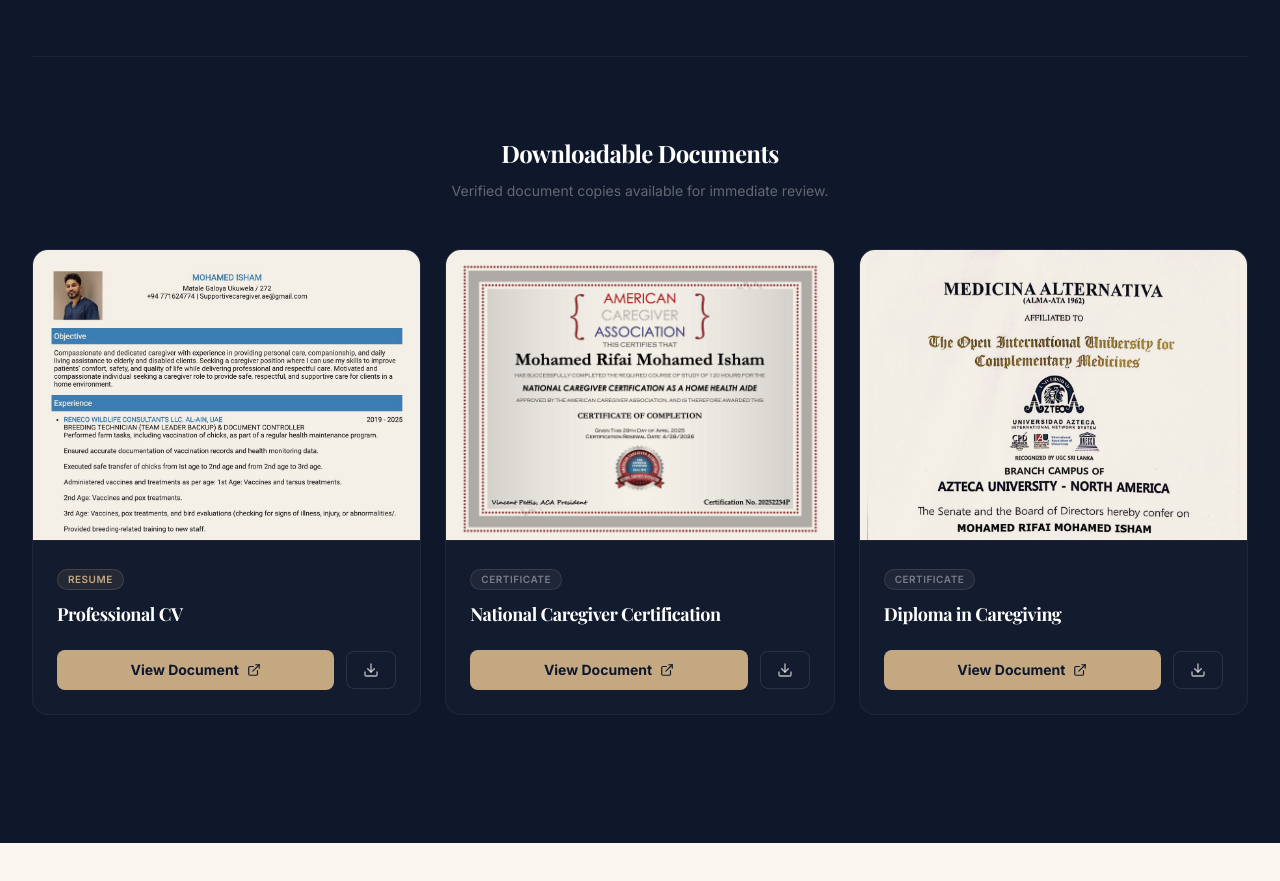
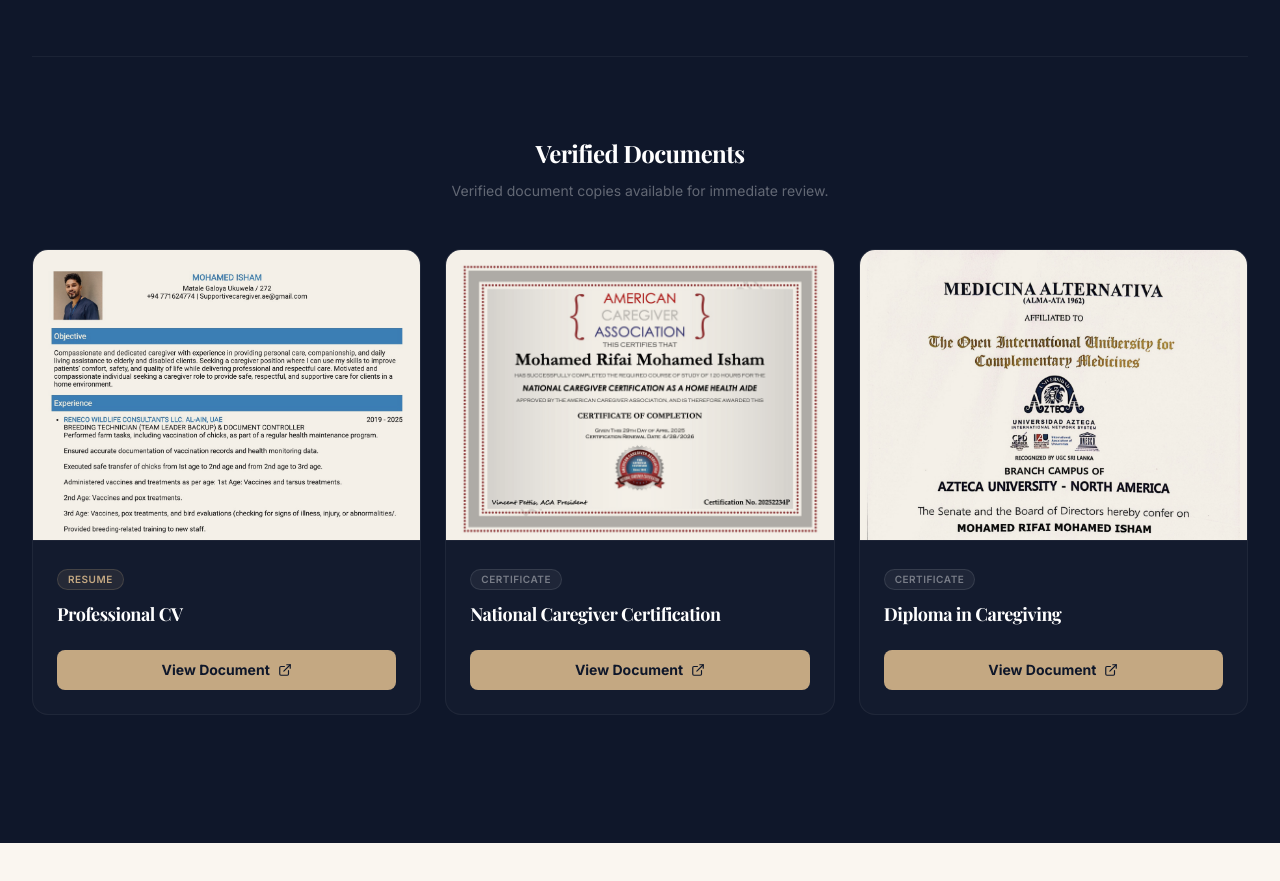
Before and after one commit to nazham/caregiver-portfolio, a Next.js app: page / in a window 1280 px wide. Shown: the part 4360-5241 px from the top of the page. Built offline with nearby package versions, Linux system fonts and the light colour scheme.

Commit message:
refactor: rename downloadable section to verified and remove document download functionality

```diff
--- a/src/components/Credentials.tsx
+++ b/src/components/Credentials.tsx
@@ -78,10 +78,10 @@
           ))}
         </div>
 
-        {/* Downloadable Documents Grid */}
+        {/* Verified Documents Grid */}
         <div className="mt-20 pt-20 border-t border-white/5">
           <div className="text-center max-w-2xl mx-auto mb-12">
-            <h3 className="heading-serif text-2xl font-bold mb-3 text-white">Downloadable Documents</h3>
+            <h3 className="heading-serif text-2xl font-bold mb-3 text-white">Verified Documents</h3>
             <p className="text-white/35 text-sm">Verified document copies available for immediate review.</p>
           </div>
 
--- a/src/components/DocumentCard.tsx
+++ b/src/components/DocumentCard.tsx
@@ -2,7 +2,7 @@
 
 import React from 'react';
 import Image from 'next/image';
-import { ExternalLink, Download } from 'lucide-react';
+import { ExternalLink } from 'lucide-react';
 
 interface DocumentCardProps {
   title: string;
@@ -62,15 +62,6 @@
             <span>View Document</span>
             <ExternalLink className="w-3.5 h-3.5" />
           </a>
-
-          <a
-            href={pdfPath}
-            download
-            className="py-2.5 px-4 bg-transparent hover:bg-white/5 border border-white/10 hover:border-[#C4A882] text-white/70 hover:text-[#C4A882] rounded-lg transition-all duration-200 flex items-center justify-center cursor-pointer"
-            aria-label={`Download ${title}`}
-          >
-            <Download className="w-4 h-4" />
-          </a>
         </div>
       </div>
     </article>
```
